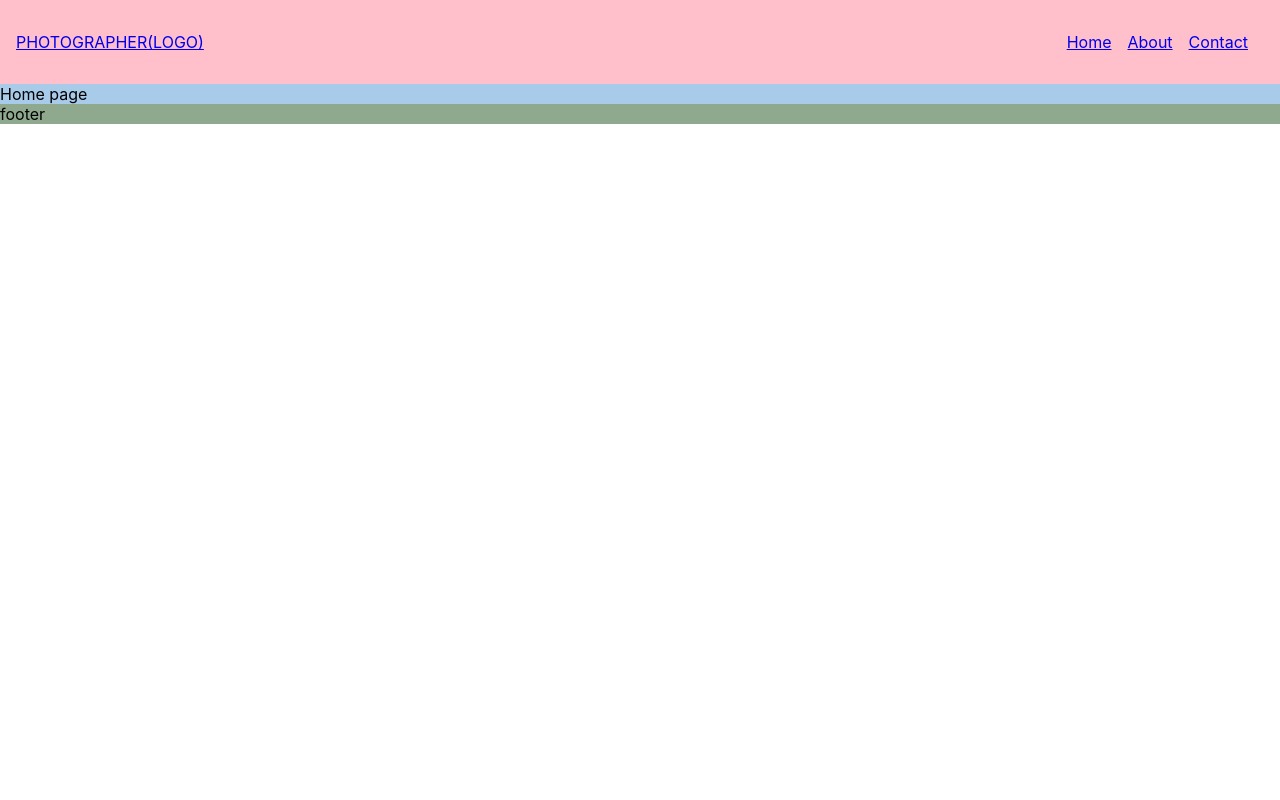
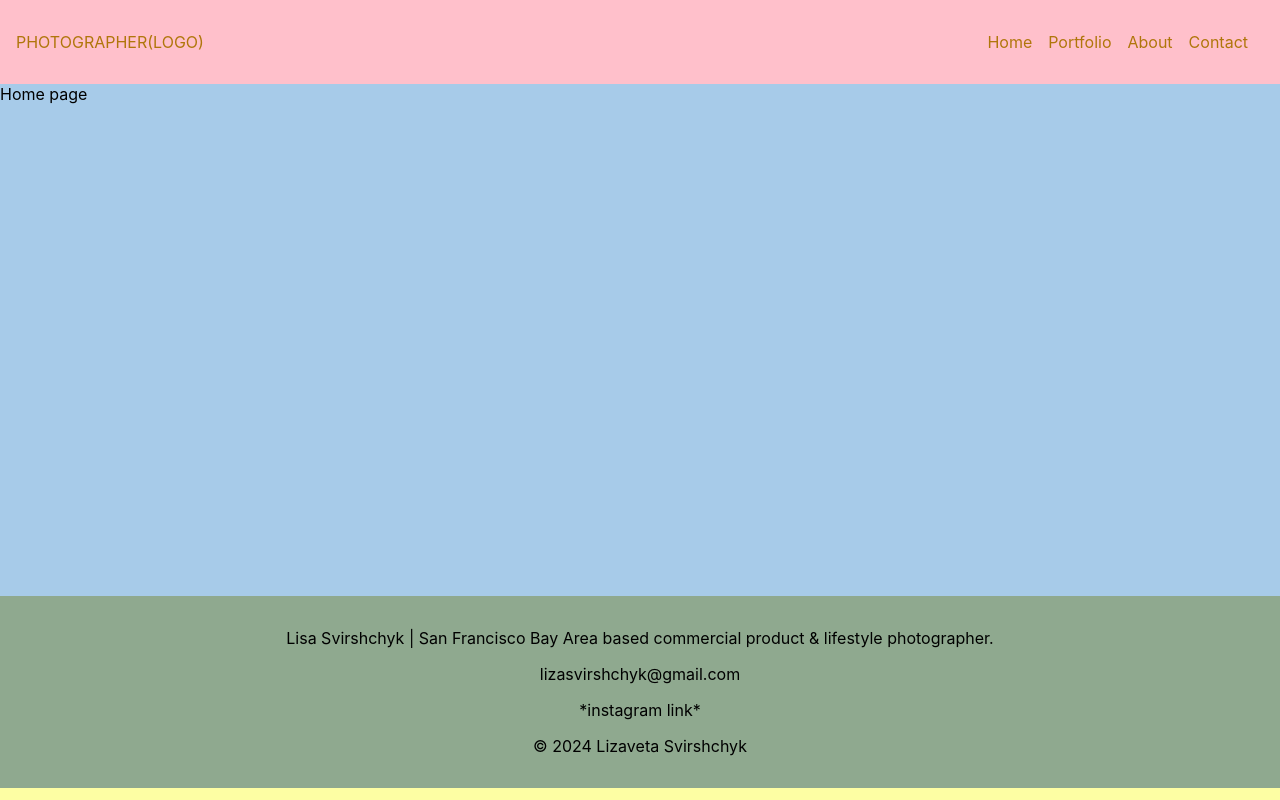
Before and after one commit to nameelza/portfolio, a React (Create React App) app: page / in a window 1280 px wide. Built offline with nearby package versions, Linux system fonts and the light colour scheme.

Commit message:
navigation

```diff
--- a/src/App.css
+++ b/src/App.css
@@ -20,8 +20,16 @@ nav {
 
 main {
   background-color: rgb(167, 203, 233);
+  height: 32rem;
 }
 
 footer {
   background-color: rgb(143, 169, 143);
+  text-align: center;
+  padding: 1rem;
 }
+
+a {
+  text-decoration: none;
+  color: rgb(176, 118, 11);
+}
--- a/src/components/Footer.jsx
+++ b/src/components/Footer.jsx
@@ -1,5 +1,16 @@
 const Footer = () => {
-  return <footer>footer</footer>;
+  const currentYear = new Date().getFullYear();
+  return (
+    <footer>
+      <p>
+        Lisa Svirshchyk | San Francisco Bay Area based commercial product &
+        lifestyle photographer.
+      </p>
+      <p>lizasvirshchyk@gmail.com</p>
+      <p>*instagram link*</p>
+      <p>© {currentYear} Lizaveta Svirshchyk</p>
+    </footer>
+  );
 };
 
 export default Footer;
--- a/src/components/Layout.jsx
+++ b/src/components/Layout.jsx
@@ -4,7 +4,7 @@ import Footer from "./Footer";
 
 function Layout() {
   return (
-    <div>
+    <div className="layout">
       <Navbar />
       <main>
         <Outlet />
--- a/src/components/Navbar.jsx
+++ b/src/components/Navbar.jsx
@@ -12,6 +12,9 @@ const Navbar = () => {
             <a href="/">Home</a>
           </li>
           <li>
+            <a href="/portfolio">Portfolio</a>
+          </li>
+          <li>
             <a href="/about">About</a>
           </li>
           <li>
--- a/src/index.css
+++ b/src/index.css
@@ -1,13 +1,14 @@
 body {
   margin: 0;
-  font-family: -apple-system, BlinkMacSystemFont, 'Segoe UI', 'Roboto', 'Oxygen',
-    'Ubuntu', 'Cantarell', 'Fira Sans', 'Droid Sans', 'Helvetica Neue',
+  font-family: -apple-system, BlinkMacSystemFont, "Segoe UI", "Roboto", "Oxygen",
+    "Ubuntu", "Cantarell", "Fira Sans", "Droid Sans", "Helvetica Neue",
     sans-serif;
   -webkit-font-smoothing: antialiased;
   -moz-osx-font-smoothing: grayscale;
+  background-color: rgb(253, 254, 163);
 }
 
 code {
-  font-family: source-code-pro, Menlo, Monaco, Consolas, 'Courier New',
+  font-family: source-code-pro, Menlo, Monaco, Consolas, "Courier New",
     monospace;
 }
```
